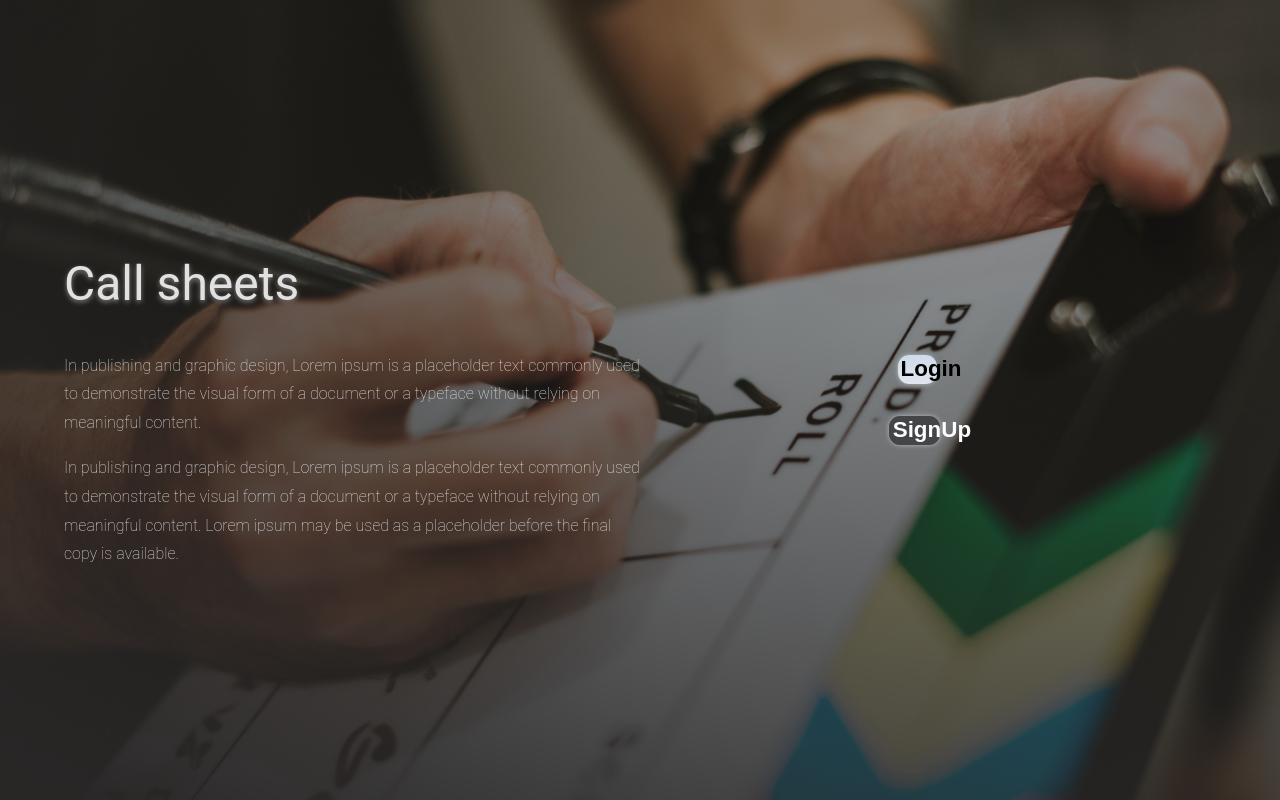
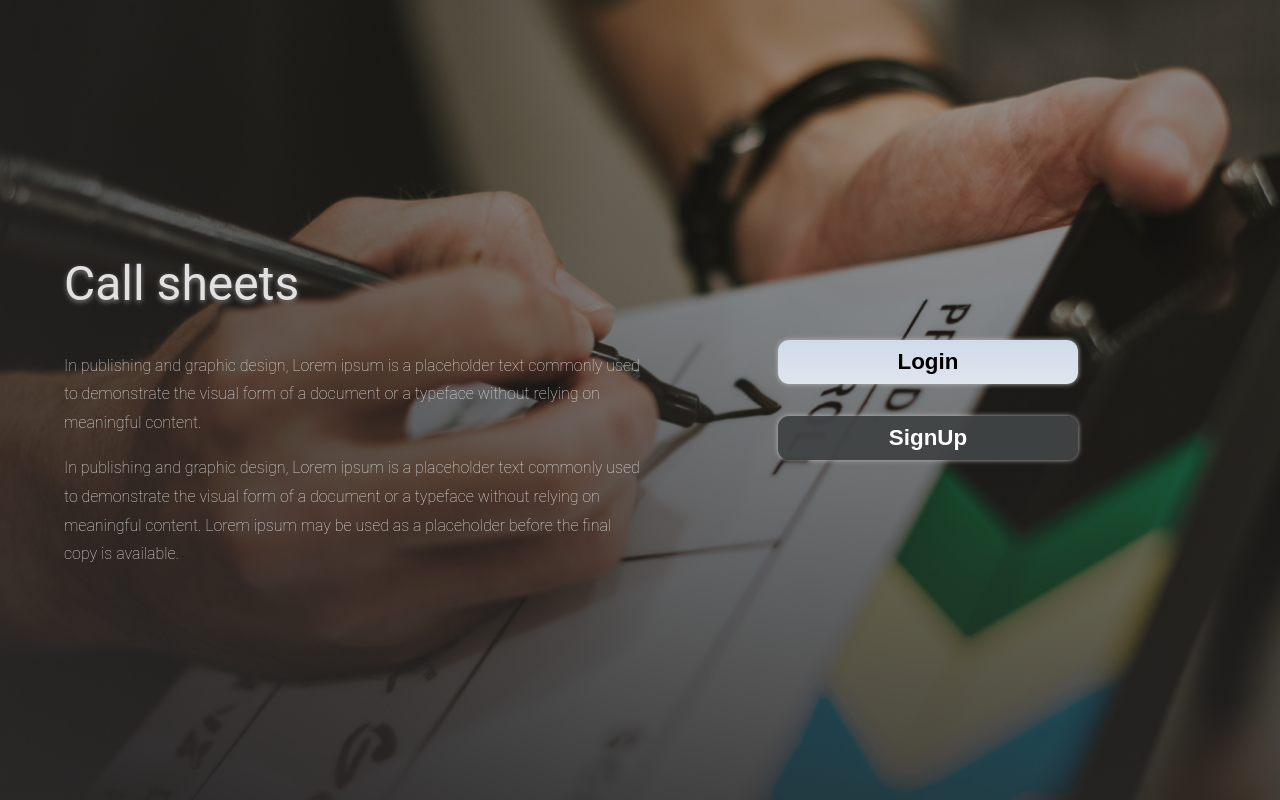
Before and after one commit to manikantabhavana/Callsheets_Web, a React (Vite) app in the folder Callsheets/: page /loginsignup in a window 1280 px wide. Built offline with nearby package versions, Linux system fonts and the light colour scheme.

Commit message:
new commit

```diff
--- a/Callsheets/src/Components/Auth/LoginSignup/LoginSignup.jsx
+++ b/Callsheets/src/Components/Auth/LoginSignup/LoginSignup.jsx
@@ -24,12 +24,9 @@ function LoginSignup() {
 
             </div>
             <div className='login-signup'>
-                <div className='login'>
+
                     <button className='login-btn' onClick={()=>{navigate('/login')}}>Login</button>
-                </div>
-                <div className='signup'>
                     <button className='signup-btn'>SignUp</button>
-                </div>
             </div>
 
         </div>
```
